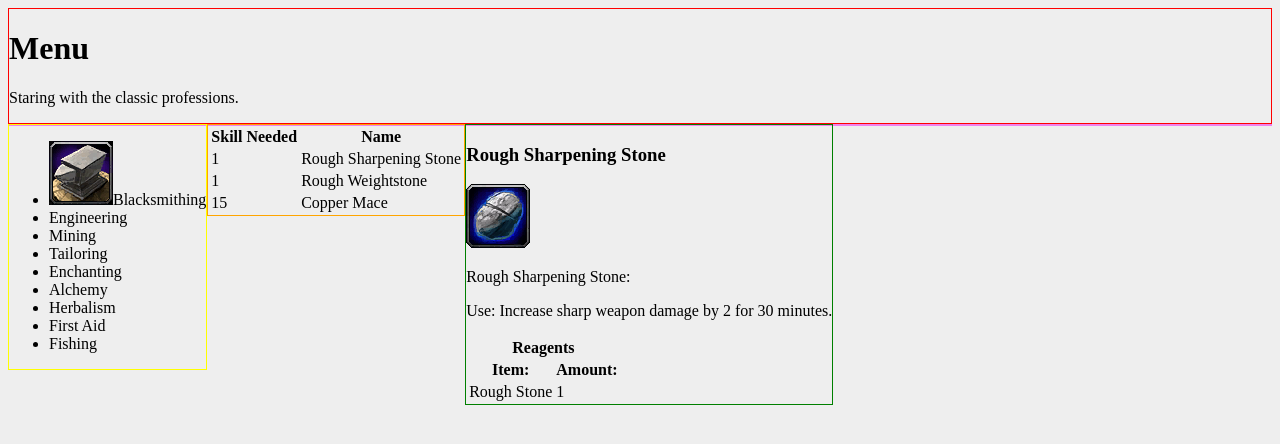
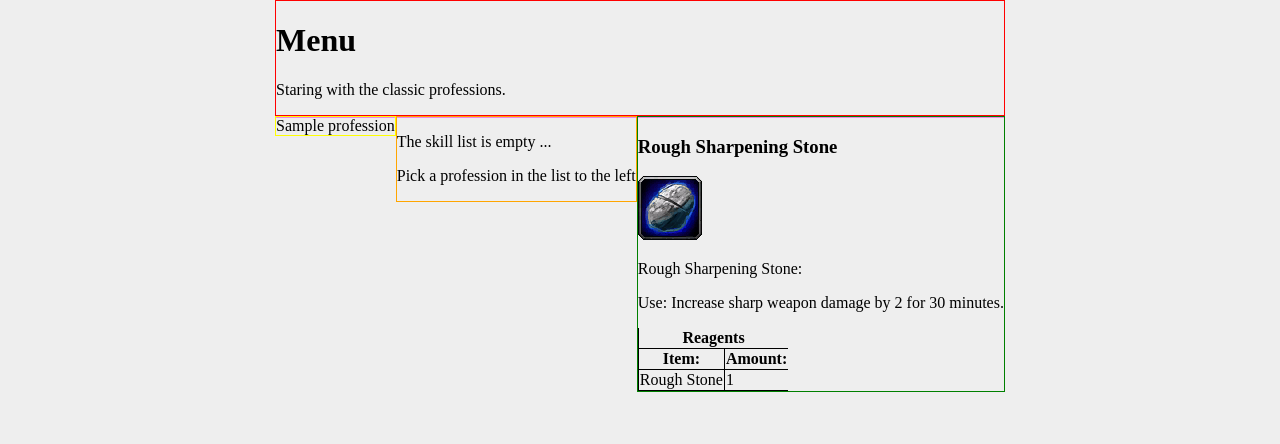
Before and after one commit to cno7/wowprofessions, a PHP site: page / in a window 1280 px wide. Shown: the top 444 px of the page. Run offline with PHP 8.4, Linux system fonts and the light colour scheme; tables that the repository leaves empty or names only in its code hold one stand-in row (values such as "Sample post").

Commit message:
Php and database connection
Changed how the site works. Content will now be pulled from a database. Set up the connection to the database. Works only locally for now. + added a few images and more

```diff
--- a/baseScript.js
+++ b/baseScript.js
@@ -1,10 +1,8 @@
 window.onload = function() {
-    starting();
+
 }
 
-function starting() {
-    document.getElementById("mainIdContentLeft").innerHTML = "<ul><li><img src=\"images/blacksmithing/Trade_BlackSmithing.png\" alt=\"\">Blacksmithing</li><li>Engineering</li><li>Mining</li><li>Tailoring</li><li>Enchanting</li><li>Alchemy</li><li>Herbalism</li><li>First Aid</li><li>Fishing</li></ul>";
+function blacksmithing() {
+    document.getElementById("mainIdContentMiddle").innerHTML = "<?php include 'templates/blacksmithing.php'?>";
 
-    //document.getElementById("mainIdContentMiddle").innerHTML = "";
-    //document.getElementById("mainIdContentRight").innerHTML = "";
 }
--- /dev/null
+++ b/db_connect.php
@@ -0,0 +1,8 @@
+<?php
+    $dbconnect = mysqli_connect("localhost", "root", "", "wowprocodex");
+    if (mysqli_connect_errno()) {
+        echo"Connection failed:". mysqli_connect_error();
+        exit();
+    }
+
+?>
--- a/index.html
+++ /dev/null
@@ -1,83 +0,0 @@
-<!DOCTYPE html>
-<html lang="en">
-<head>
-    <meta charset="UTF-8">
-    <meta name="viewport" content="width=device-width, initial-scale=1.0">
-    <link rel="stylesheet" href="stylesheet.css">
-
-    <title>WoW Profession Codex</title>
-</head>
-<body>
-    <div class="topContent">
-        <h1>Menu</h1>
-        <p>Staring with the classic professions.</p>
-        <!-- Menu part. Filter by level(?). Select version of the game.  -->
-    </div>
-    <div class="mainConent">
-        <!-- This part of the page will basically look like the profession book in-game -->
-        <div class="mainContentLeft" id="mainIdContentLeft">
-            <!-- List of the different professions -->
-        </div>
-        <div class="mainContentMiddle" id="mainIdContentMiddle">
-            <!-- Lets pretend blacksmithing and rough sharpening stone is selected -->
-            <table>
-                <thead>
-                    <tr>
-                        <th>Skill Needed</th>
-                        <th>Name</th>
-                    </tr>
-                </thead>
-                <tbody>
-                    <tr>
-                        <td>1</td>
-                        <td>Rough Sharpening Stone</td>
-                    </tr>
-                    <tr>
-                        <td>1</td>
-                        <td>Rough Weightstone</td>
-                    </tr>
-                    <tr>
-                        <td>15</td>
-                        <td>Copper Mace</td>
-                    </tr>
-                </tbody>
-            </table>
-            <!-- <ul>
-                <li>Rough Sharpening Stone</li>
-                <li>Tin Bar</li>
-                <li>Bronze Bar</li>
-            </ul> -->
-            <!-- Main list of the different things you can learn/make in the profession selected in the list to the left -->
-        </div>
-        <div class="mainContentRight" id="mainIdContentRight">
-            <h3>Rough Sharpening Stone</h3>
-            <img src="images/blacksmithing/INV_Stone_SharpeningStone_01.png" alt="">
-            <p>Rough Sharpening Stone:</p>
-            <p>Use: Increase sharp weapon damage by 2 for 30 minutes.</p>
-            <table>
-                <thead>
-                    <tr>
-                        <th colspan="2">Reagents</th>
-                    </tr>
-                    <tr>
-                        <th>Item:</th>
-                        <th>Amount:</th>
-                    </tr>
-                </thead>
-                <tbody>
-                    <tr>
-                        <td>Rough Stone</td>
-                        <td>1</td>
-                    </tr>
-                </tbody>
-
-            </table>
-            <!-- Show page like in-game for what's selected in the Main list. Show what, how many, items needed etc ... -->
-        </div>
-    </div>
-    <div class="bottomContent">
-        <!-- Not sure what to have here :P -->
-    </div>
-</body>
-<script src="baseScript.js"></script>
-</html>
--- /dev/null
+++ b/index.php
@@ -0,0 +1,69 @@
+<?php
+
+    include("db_connect.php");
+
+?>
+
+<!DOCTYPE html>
+<html lang="en">
+<head>
+    <meta charset="UTF-8">
+    <meta name="viewport" content="width=device-width, initial-scale=1.0">
+    <link rel="stylesheet" href="stylesheet.css">
+
+    <title>WoW Profession Codex</title>
+</head>
+<body>
+    <div class="topContent">
+        <?php include("templates/header.php"); ?>
+        <!-- Menu part. Filter by level(?). Select version of the game.  -->
+    </div>
+    <div class="mainConent">
+        <!-- This part of the page will basically look like the profession book in-game -->
+        <div class="mainContentLeft" id="mainIdContentLeft">
+            <!-- List of the different professions -->
+            <?php include 'templates/professions.php'?>
+        </div>
+        <div class="mainContentMiddle" id="mainIdContentMiddle">
+            <!-- Lets pretend blacksmithing and rough sharpening stone is selected -->
+            <p>The skill list is empty ...</p>
+            <p>Pick a profession in the list to the left</p>
+            <!-- <ul>
+                <li>Rough Sharpening Stone</li>
+                <li>Tin Bar</li>
+                <li>Bronze Bar</li>
+            </ul> -->
+            <!-- Main list of the different things you can learn/make in the profession selected in the list to the left -->
+        </div>
+        <div class="mainContentRight" id="mainIdContentRight">
+            <h3>Rough Sharpening Stone</h3>
+            <img src="images/blacksmithing/INV_Stone_SharpeningStone_01.png" alt="">
+            <p>Rough Sharpening Stone:</p>
+            <p>Use: Increase sharp weapon damage by 2 for 30 minutes.</p>
+            <table>
+                <thead>
+                    <tr>
+                        <th colspan="2">Reagents</th>
+                    </tr>
+                    <tr>
+                        <th>Item:</th>
+                        <th>Amount:</th>
+                    </tr>
+                </thead>
+                <tbody>
+                    <tr>
+                        <td>Rough Stone</td>
+                        <td>1</td>
+                    </tr>
+                </tbody>
+
+            </table>
+            <!-- Show page like in-game for what's selected in the Main list. Show what, how many, items needed etc ... -->
+        </div>
+    </div>
+    <div class="bottomContent">
+        <!-- Not sure what to have here :P -->
+    </div>
+</body>
+<script src="baseScript.js"></script>
+</html>
--- a/stylesheet.css
+++ b/stylesheet.css
@@ -1,5 +1,23 @@
 body {
     background: #EEEEEE;
+    max-width: max-content;
+    margin: auto;
+}
+
+table {
+    border-collapse: collapse;
+}
+
+tr {
+    border-bottom: 1px solid black;
+}
+
+td {
+    border-left: 1px solid black;
+}
+
+th {
+    border-left: 1px solid black;
 }
 
 .topContent {
--- /dev/null
+++ b/templates/header.php
@@ -0,0 +1,2 @@
+<h1>Menu</h1>
+        <p>Staring with the classic professions.</p>
--- /dev/null
+++ b/templates/professions.php
@@ -0,0 +1,26 @@
+
+<?php
+    $pro_sql="SELECT * FROM profession";
+    $pro_query=mysqli_query($dbconnect, $pro_sql);
+    $pro_row=mysqli_fetch_assoc($pro_query);
+?>
+<?php
+    do {
+        echo $pro_row['name'] . nl2br("\n") ;
+    } while ($pro_row=mysqli_fetch_assoc($pro_query));
+
+?>
+
+
+
+<!-- <ul>
+    <li><a onclick="blacksmithing()"><img src="images/blacksmithing/Trade_BlackSmithing.png"alt="Blacksmithing"></a></li>
+    <li><img src="images/engineering/Trade_Engineering.png" alt="Engineering"></li>
+    <li><img src="images/mining/Trade_Mining.png" alt="Mining"></li>
+    <li>Tailoring</li>
+    <li>Enchanting</li>
+    <li>Alchemy</li>
+    <li>Herbalism</li>
+    <li>First Aid</li>
+    <li>Fishing</li>
+</ul> -->
```
Also changed, not shown: templates/blacksmithing.php (added, +59 -0 lines), images/engineering/Trade_Engineering.png (added), images/mining/Trade_Mining.png (added).
